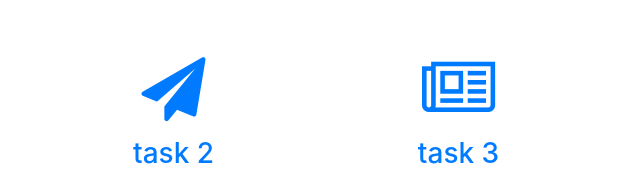
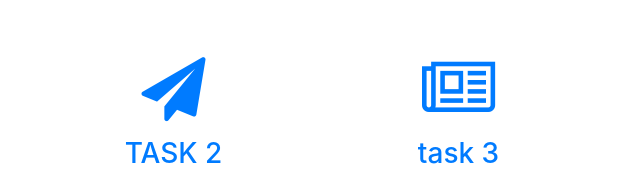
Before and after one commit to dheeraj-ashokan/dheeraj-ashokan.github.io, a website with bundled scripts: page index.html in a window 1280 px wide. Shown: the part 1460-1643 px from the top of the page, 324-964 px from the left. Built offline with nearby package versions, Linux system fonts and the light colour scheme.

Commit message:
Update index.html

```diff
--- a/index.html
+++ b/index.html
@@ -105,7 +105,7 @@
           <div class="col-lg-3 col-md-6 text-center">
             <div class="service-box mt-5 mx-auto">
               <i class="fa fa-4x fa-paper-plane text-primary mb-3 sr-icons"></i>
-              <a href="https://drive.google.com/folderview?id=1sTWcDO88lJpbEJs8mfm_AKdmCWdKSM1w"> <h3 class="mb-3">task 2</h3></a>
+              <a href="https://drive.google.com/folderview?id=1sTWcDO88lJpbEJs8mfm_AKdmCWdKSM1w"> <h3 class="mb-3">TASK 2</h3></a>
               <p class="text-muted mb-0">>my task 2 and corresponding details are added within.updations are also regularly informed.</p>
             </div>
           </div>
```
